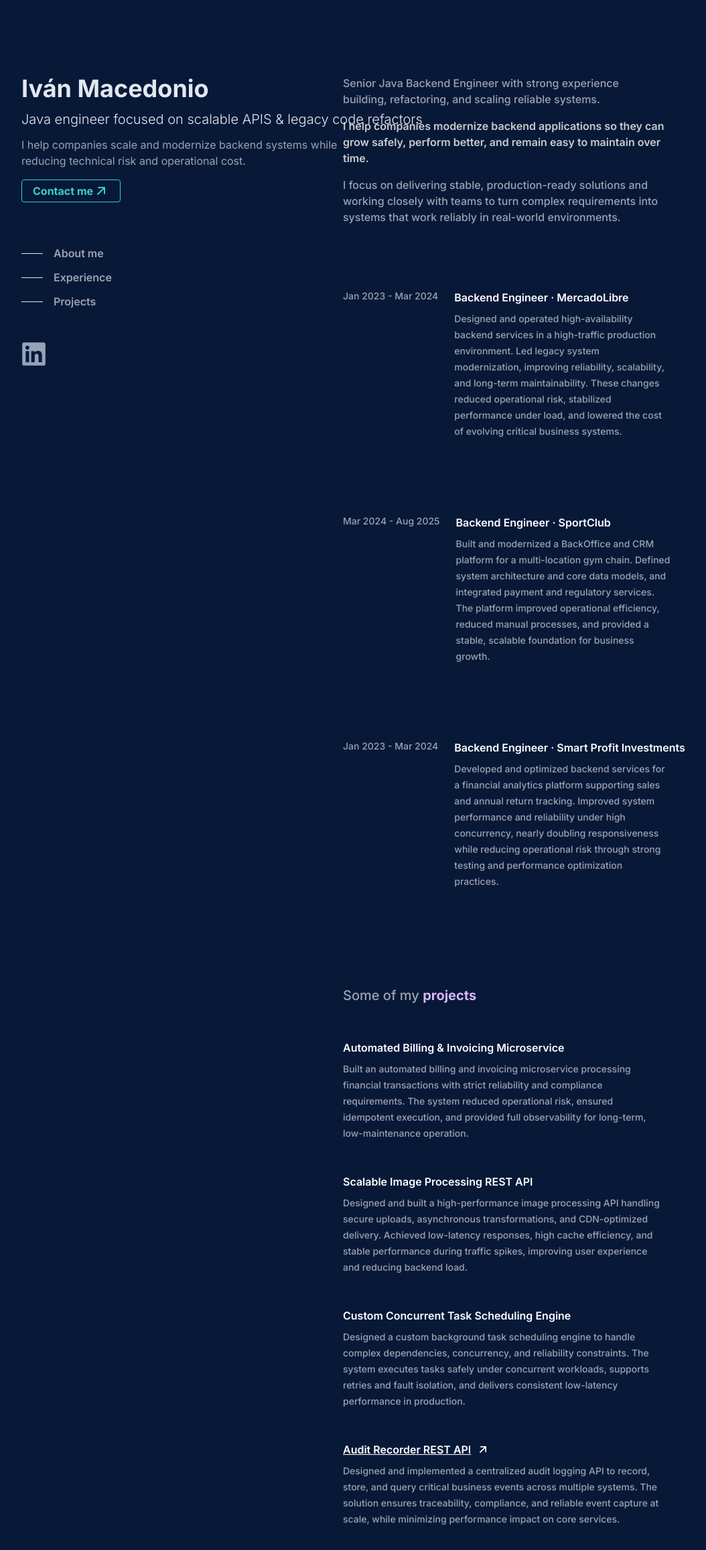
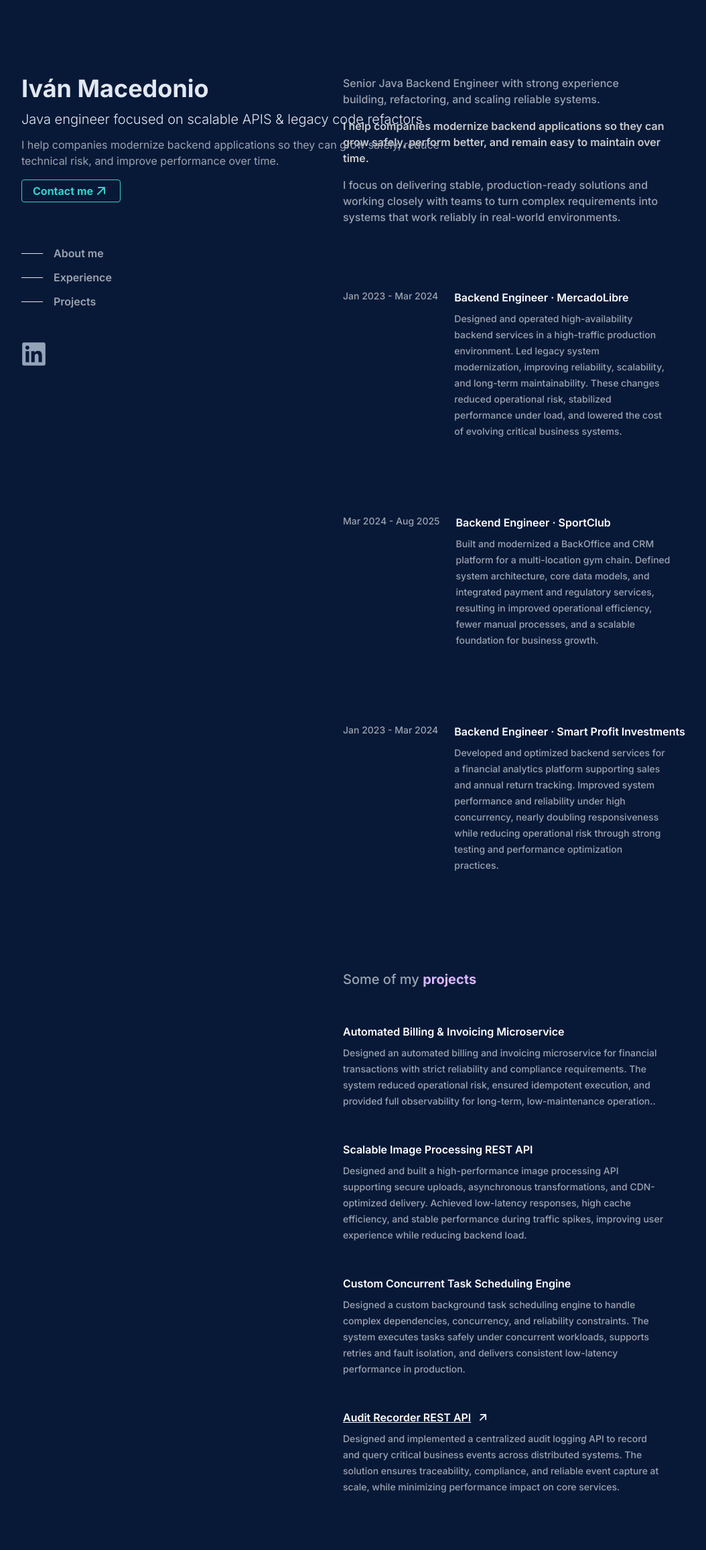
Before and after one commit to ivanmacedonio/portfoliov2, a React (Vite) app: page / in a window 1280 px wide. Shown: the top 2314 px of the page at 67% size, without its empty margins (128-1182 px from the left). Built offline with nearby package versions, Linux system fonts and the light colour scheme.

Commit message:
better project descriptions

```diff
--- a/src/App.jsx
+++ b/src/App.jsx
@@ -22,7 +22,7 @@
           Java engineer focused on scalable APIS  & legacy code refactors
           </motion.h3>
           <motion.p className="text-parraph font-normal text-gray-400 w-65%">
-          I help companies scale and modernize backend systems while reducing technical risk and operational cost.          </motion.p>
+          I help companies modernize backend applications so they can grow safely, reduce technical risk, and improve performance over time.          </motion.p>
           <a
             href="https://www.upwork.com/hire/?utm_campaign=SEMBrand_Google_INTL_Marketplace_Core&utm_medium=PaidSearch&utm_content=150606034558&utm_term=upwork&campaignid=20227594544&matchtype=e&device=c&utm_source=google&cq_src=google_ads&cq_cmp=20227594544&cq_plac&cq_net=g&ad_id=660518288337&gad_source=1&gad_campaignid=20227594544&gclid=Cj0KCQiAgvPKBhCxARIsAOlK_EqiaL9q0i2F_1-TB5ZnhTg2DONTLi6shFGkdSMufwdxjCXPQq-ZbLsaApjPEALw_wcB"
             target="_blank"
--- a/src/components/Experience.jsx
+++ b/src/components/Experience.jsx
@@ -19,7 +19,7 @@
       title: "Backend Engineer",
       enterprice: "SportClub",
       description:
-        "Built and modernized a BackOffice and CRM platform for a multi-location gym chain. Defined system architecture and core data models, and integrated payment and regulatory services. The platform improved operational efficiency, reduced manual processes, and provided a stable, scalable foundation for business growth.",
+        "Built and modernized a BackOffice and CRM platform for a multi-location gym chain. Defined system architecture, core data models, and integrated payment and regulatory services, resulting in improved operational efficiency, fewer manual processes, and a scalable foundation for business growth.",
       backend: [
 
       ],
--- a/src/components/Projects.jsx
+++ b/src/components/Projects.jsx
@@ -34,7 +34,7 @@
   {
     title: "Automated Billing & Invoicing Microservice",
     description:
-    "Built an automated billing and invoicing microservice processing financial transactions with strict reliability and compliance requirements. The system reduced operational risk, ensured idempotent execution, and provided full observability for long-term, low-maintenance operation.",
+    "Designed an automated billing and invoicing microservice for financial transactions with strict reliability and compliance requirements. The system reduced operational risk, ensured idempotent execution, and provided full observability for long-term, low-maintenance operation..",
       url: "",
       image: web,
       haveUrl: false,
@@ -42,7 +42,7 @@
   {
     title: "Scalable Image Processing REST API",
     description:
-      "Designed and built a high-performance image processing API handling secure uploads, asynchronous transformations, and CDN-optimized delivery. Achieved low-latency responses, high cache efficiency, and stable performance during traffic spikes, improving user experience and reducing backend load.",
+      "Designed and built a high-performance image processing API supporting secure uploads, asynchronous transformations, and CDN-optimized delivery. Achieved low-latency responses, high cache efficiency, and stable performance during traffic spikes, improving user experience while reducing backend load.",
     url: "https://github.com/yourusername/image-processing-api",
     image: web,
     haveUrl: false,
@@ -58,7 +58,7 @@
   {
     title: "Audit Recorder REST API",
     description:
-    "Designed and implemented a centralized audit logging API to record, store, and query critical business events across multiple systems. The solution ensures traceability, compliance, and reliable event capture at scale, while minimizing performance impact on core services.",
+    "Designed and implemented a centralized audit logging API to record and query critical business events across distributed systems. The solution ensures traceability, compliance, and reliable event capture at scale, while minimizing performance impact on core services.",
     url: "https://codeberg.org/imacedonio/audits-rest",
     image: web,
     haveUrl: true,
```
